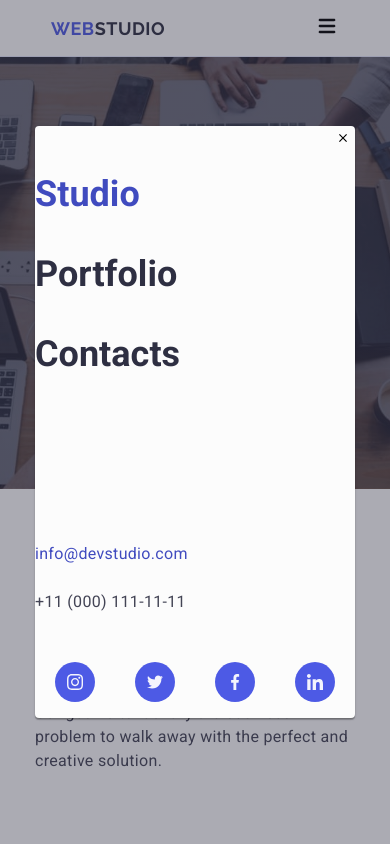
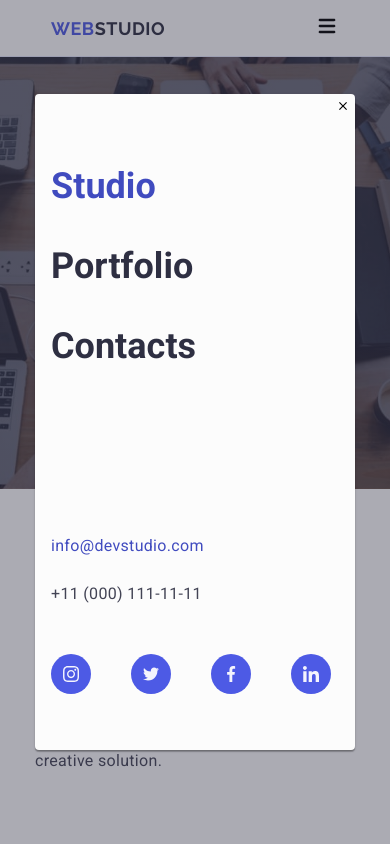
Before and after one commit to Dzu-te/goit-markup-hw-06, a plain HTML site: page index.html in a window 390 px wide. Shown: the top 844 px of the page. Drawn offline with nearby package versions, Linux system fonts and the light colour scheme.

Commit message:
fixed padding "menu-mobile"

```diff
--- a/css/styles.css
+++ b/css/styles.css
@@ -953,7 +953,12 @@ img {
     transition: opacity 250ms cubic-bezier(0.4, 0, 0.2, 1),
       visibility 250ms cubic-bezier(0.4, 0, 0.2, 1);
     overflow-y: scroll;
+
   }
+
+    .mobile_menu_outer {
+
+    }
 
   .is-open {
     opacity: 1;
@@ -973,11 +978,10 @@ img {
       0px 2px 1px rgba(0, 0, 0, 0.2);
     border-radius: 4px;
     transition: transform 250ms cubic-bezier(0.4, 0, 0.2, 1);
+    padding: 24px 24px 40px 16px;
   }
 
-  .mobile_menu_outer {
-    padding: 24px 24px 40px 16px;
-  }
+
 
   .menu_button {
     position: absolute;
```
